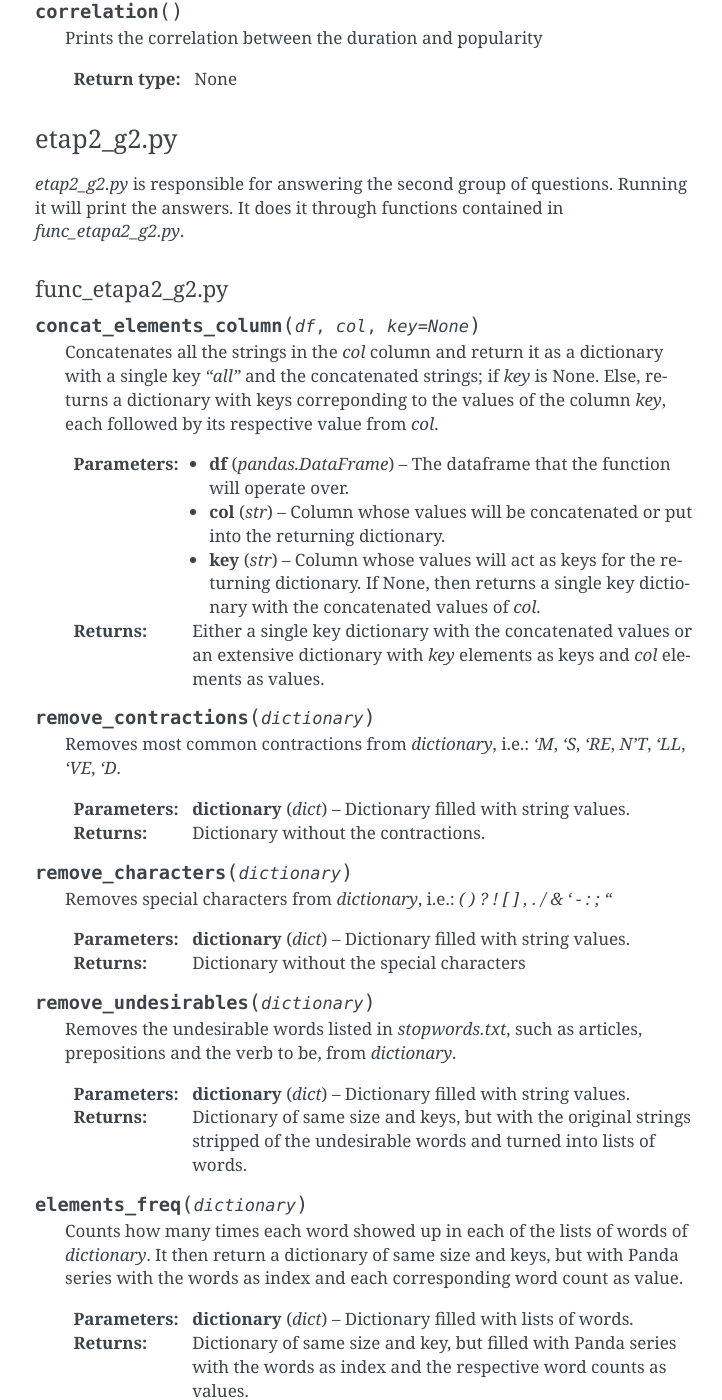
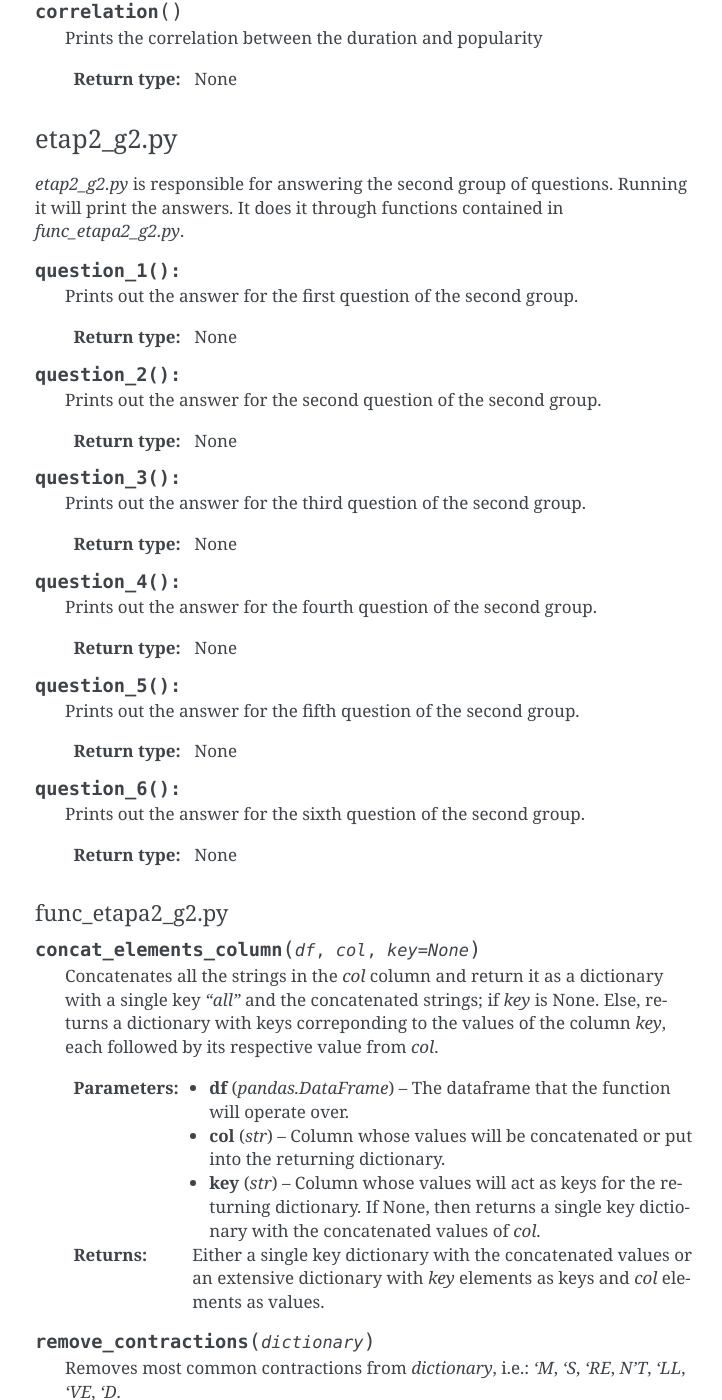
Before and after one commit to OsmarCLFilho/AMADA, a Sphinx documentation site: the page built from docs/index.rst, in a window 1280 px wide and 1400 px high, scrolled down 2322 px. Shown: the whole window, without its empty margins (385-1107 px from the left). Built offline with Sphinx 7.4.7, drawn with Linux system fonts in a browser that asks for light colours.

Commit message:
Updated docs

```diff
--- a/docs/index.rst
+++ b/docs/index.rst
@@ -116,6 +116,42 @@ etap2_g2.py
 ***********
 
 `etap2_g2.py` is responsible for answering the second group of questions. Running it will print the answers. It does it through functions contained in `func_etapa2_g2.py`.
+
+.. function:: question_1():
+
+   Prints out the answer for the first question of the second group.
+
+   :rtype: None
+
+.. function:: question_2():
+
+   Prints out the answer for the second question of the second group.
+
+   :rtype: None
+
+.. function:: question_3():
+
+   Prints out the answer for the third question of the second group.
+
+   :rtype: None
+
+.. function:: question_4():
+
+   Prints out the answer for the fourth question of the second group.
+
+   :rtype: None
+
+.. function:: question_5():
+
+   Prints out the answer for the fifth question of the second group.
+
+   :rtype: None
+
+.. function:: question_6():
+
+   Prints out the answer for the sixth question of the second group.
+
+   :rtype: None
 
 func_etapa2_g2.py
 ^^^^^^^^^^^^^^^^^
```
